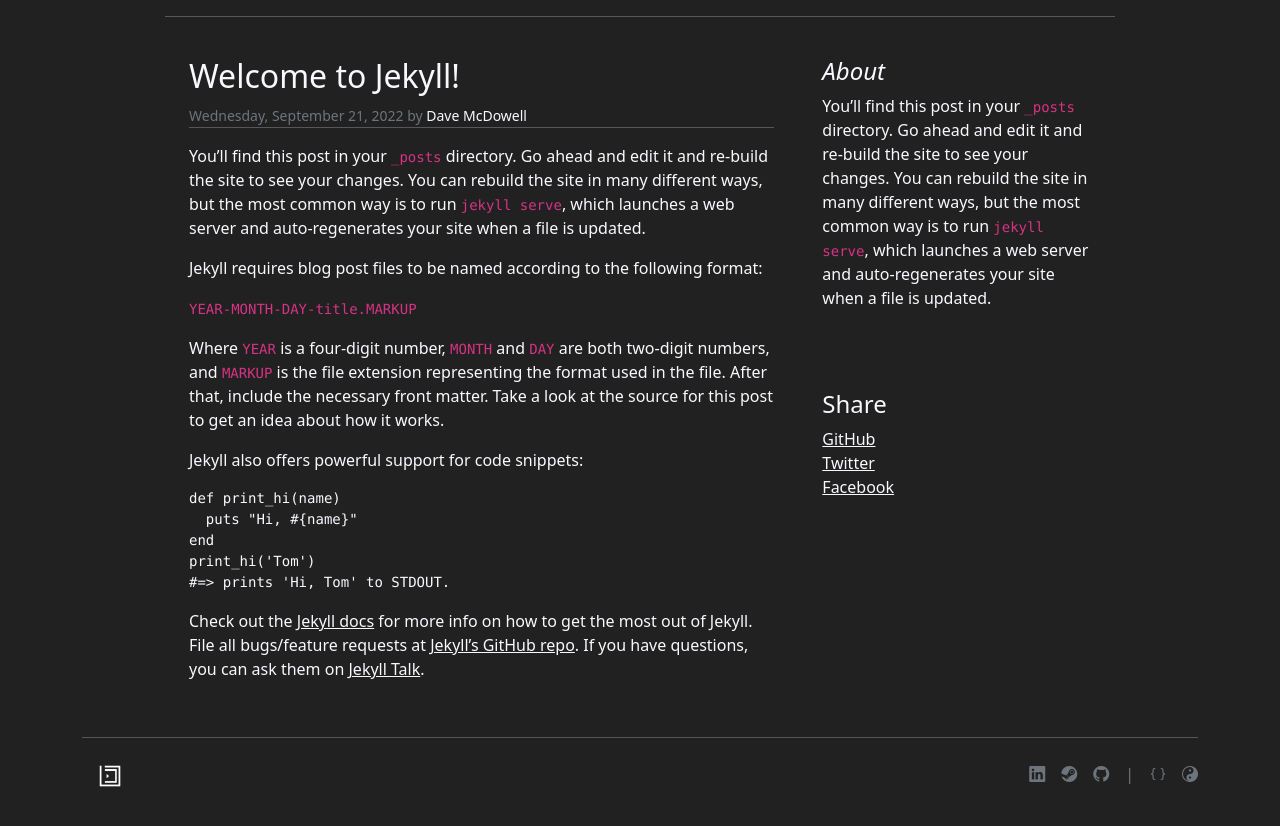
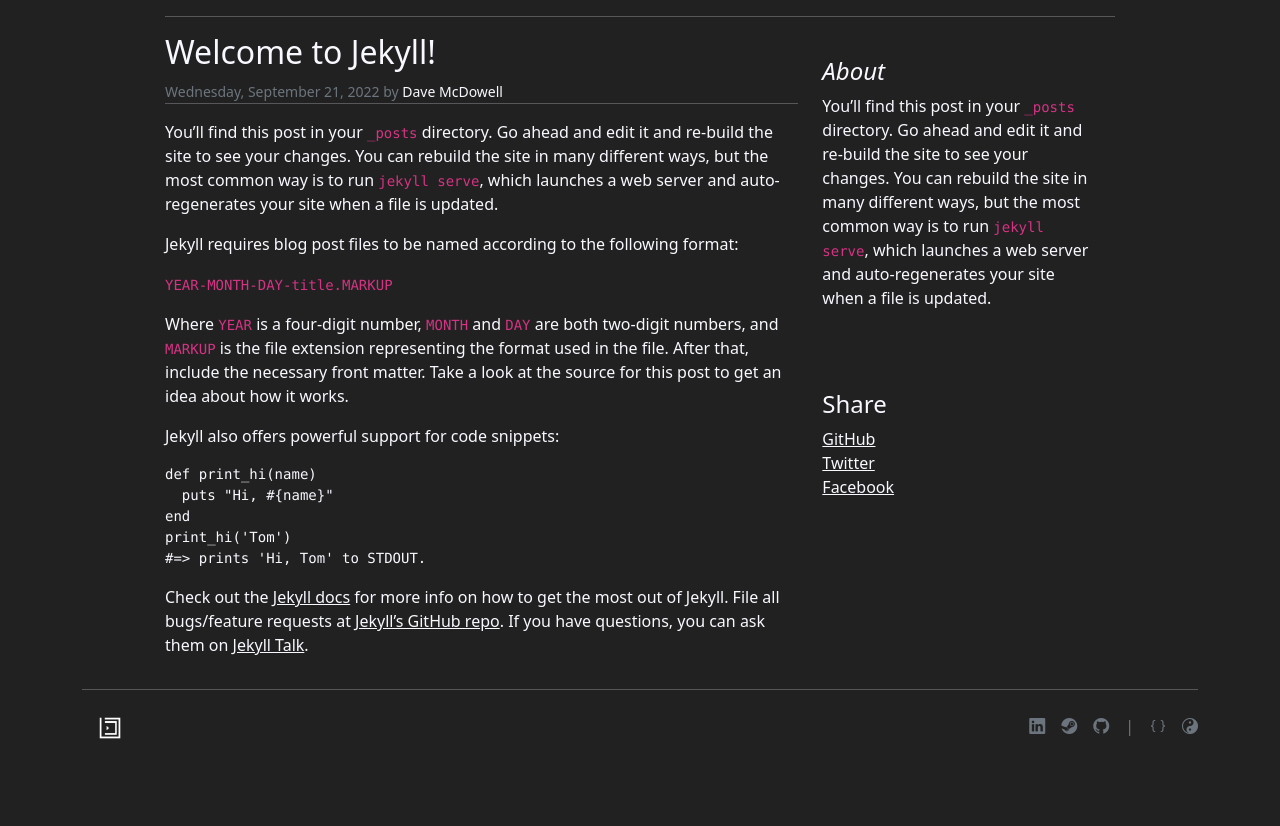
Before and after one commit to davemcdowell/portfolio, a Jekyll site: the page built from _posts/2022-09-21-welcome-to-jekyll.markdown, in a window 1280 px wide and 1354 px high. Shown: the part 520-1346 px from the top of the window. Built offline with Jekyll 4.4.1, drawn with Linux system fonts in a browser that asks for light colours; nearby versions of some CDN libraries.

Commit message:
Update post.html

```diff
--- a/_layouts/post.html
+++ b/_layouts/post.html
@@ -8,7 +8,7 @@
         <hr>
         <div class="row g-0">
             <div class="col-md-8">
-                <article class="blog-post p-4">
+                <article class="blog-post p-4 p-md-0">
                     <h2 class="blog-post-title">{{ page.title }}</h2>
                     <p class="blog-post-meta mb-0"><small class="text-muted">{{ page.date | date: date_format }} by <a class="no-underline" href="#">{{ page.author }}</a></small></p>
                     <hr class="block-label-hr">
```
